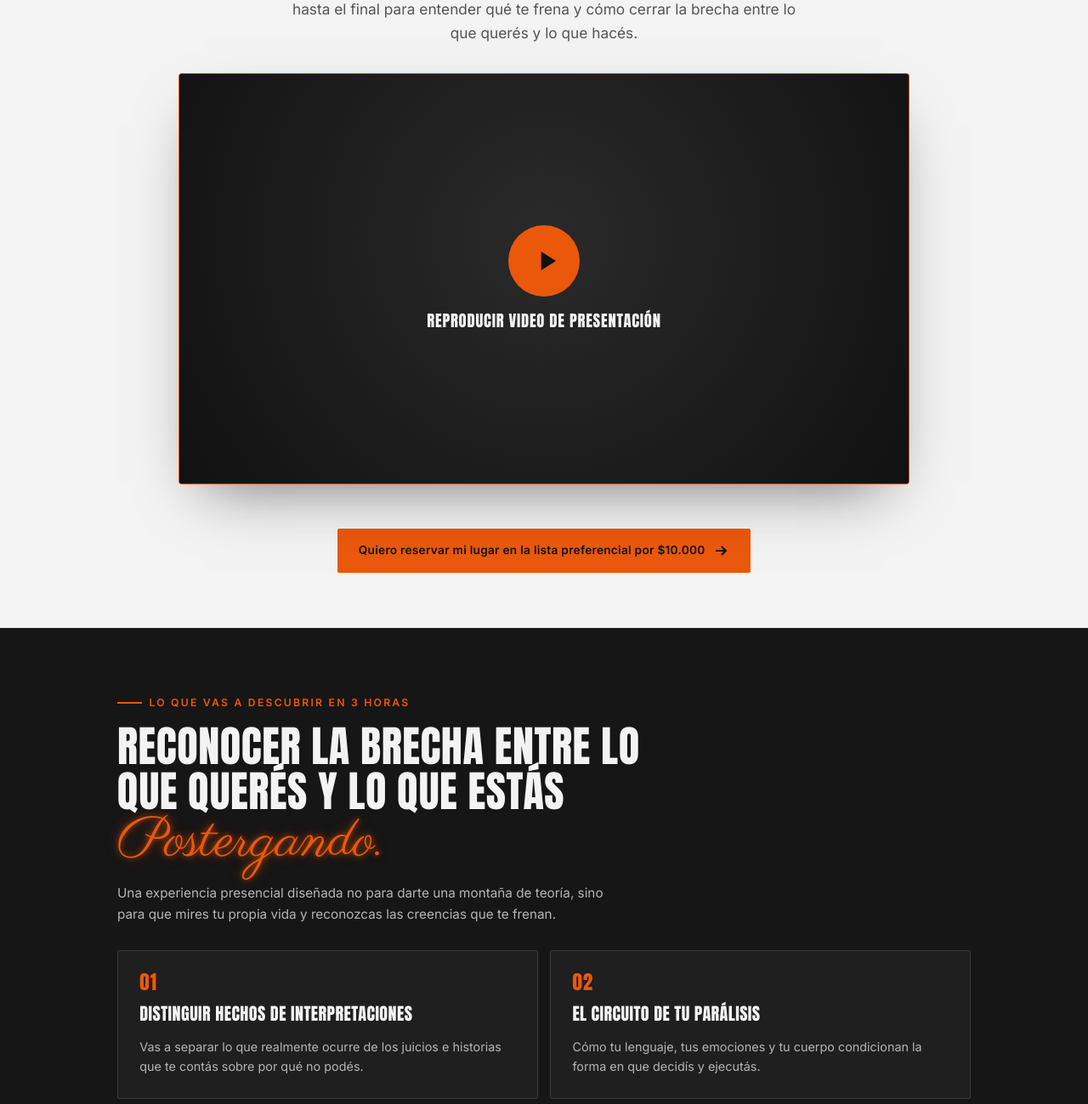
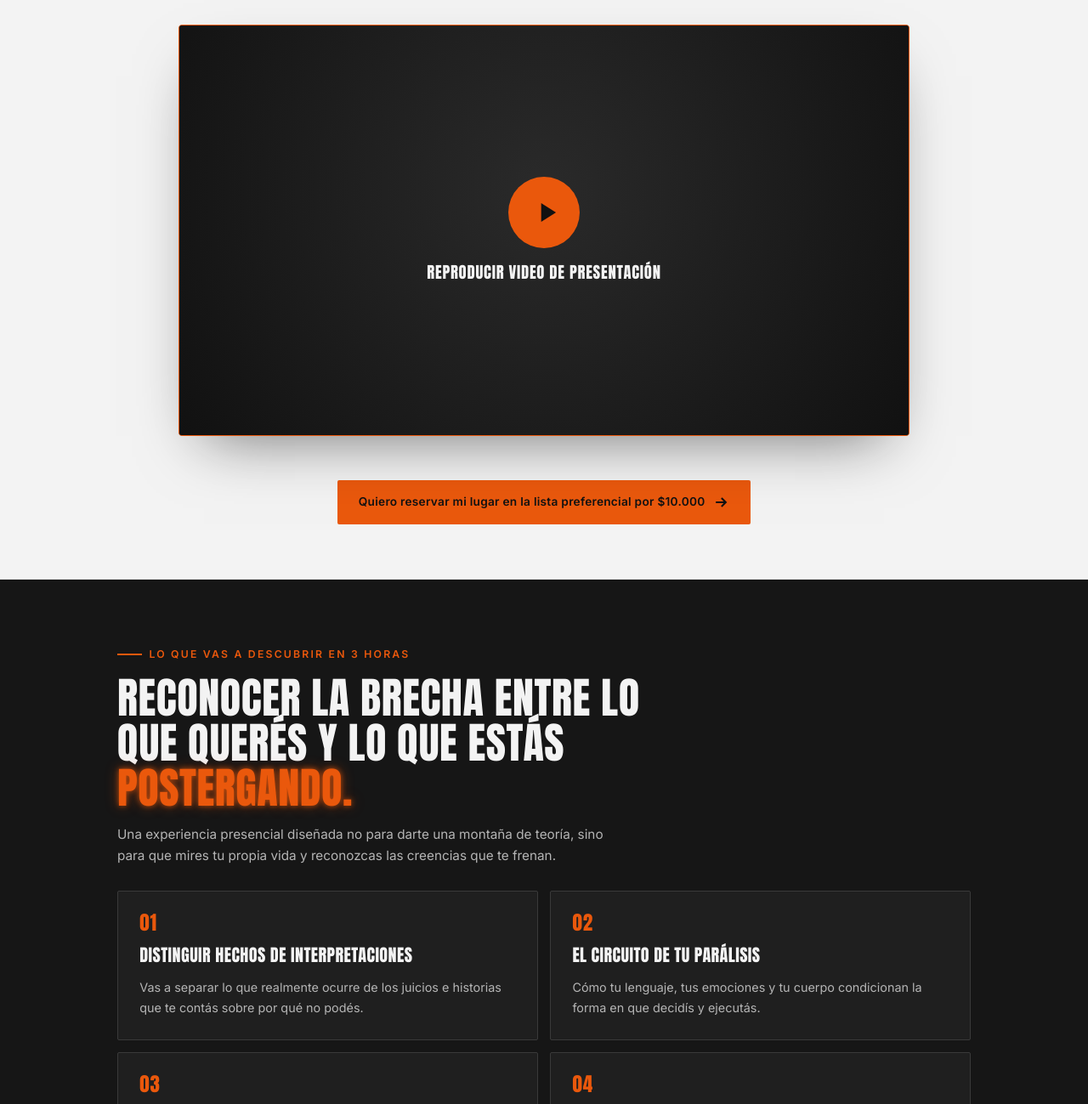
Before and after one commit to sinfrenos-pixel/landing, a plain HTML site: page index.html in a window 1280 px wide. Shown: the part 354-1653 px from the top of the page at 85% size. Drawn offline with Linux system fonts and the light colour scheme.

Commit message:
Update index.html

```diff
--- a/index.html
+++ b/index.html
@@ -47,7 +47,7 @@ p{margin:0 0 1rem;max-width:62ch}
 .badge b{display:block}
 /* band sections */
 .band{background:var(--band);color:var(--band-ink)}
-.band .eyebrow,.band .script{color:var(--accent)}
+.band .eyebrow,.band .script,.band .acc{color:var(--accent)}
 .band .muted{color:#b5b5b5}
 .big{font-family:var(--head);font-weight:400;font-size:clamp(1.5rem,3.6vw,2.2rem);line-height:1.25;max-width:30ch;letter-spacing:.02em}
 .quote{border-left:4px solid var(--accent);padding-left:1.25rem;margin:2rem 0}
@@ -119,7 +119,7 @@ footer{padding:2rem 0;font-size:.9rem;color:var(--muted)}
   <div class="wrap">
     <div class="eyebrow">Taller presencial exclusivo · 3 horas</div>
     <h1 id="titulo">Por qué seguir sumando cursos y libros es la verdadera razón por la que llevás +2 años <span class="acc">estancada.</span></h1>
-    <p class="sub">Dejá de actuar como una “coleccionista de conocimiento”. Mirá este video hasta el final para entender qué te frena y cómo cerrar la brecha entre lo que querés y lo que hacés.</p>
+    <p class="sub">Dejá de actuar como una “coleccionista de conocimiento”.</p>
     <div class="video" id="video"><button type="button" class="video-in" id="vin"><span class="play"><svg viewBox="0 0 24 24" fill="currentColor" aria-hidden="true" focusable="false"><path d="M8 5v14l11-7z"/></svg></span><span class="vlabel">Reproducir video de presentación</span></button></div>
     <p class="vnote" id="vnote" role="status"></p>
     <a class="btn" href="#reservar">Quiero reservar mi lugar en la lista preferencial por $10.000
@@ -130,7 +130,7 @@ footer{padding:2rem 0;font-size:.9rem;color:var(--muted)}
 <section class="band">
   <div class="wrap">
     <div class="eyebrow">Lo que vas a descubrir en 3 horas</div>
-    <h2 style="max-width:26ch">Reconocer la brecha entre lo que querés y lo que estás <span class="script">Postergando.</span></h2>
+    <h2 style="max-width:26ch">Reconocer la brecha entre lo que querés y lo que estás <span class="acc">postergando.</span></h2>
     <p class="muted">Una experiencia presencial diseñada no para darte una montaña de teoría, sino para que mires tu propia vida y reconozcas las creencias que te frenan.</p>
     <div class="grid c2 cards" role="list">
       <div class="card" role="listitem"><div class="num" aria-hidden="true"></div><h3>Distinguir hechos de interpretaciones</h3><p>Vas a separar lo que realmente ocurre de los juicios e historias que te contás sobre por qué no podés.</p></div>
@@ -172,7 +172,7 @@ footer{padding:2rem 0;font-size:.9rem;color:var(--muted)}
 
 <section class="band final" id="reservar">
   <div class="wrap">
-    <h2>Dejá de ser una espectadora de tu propio <span class="script">potencial.</span></h2>
+    <h2>Dejá de ser una espectadora de tu propio <span class="acc">potencial.</span></h2>
     <p class="muted">Podés seguir acumulando información en tu cuaderno y prometiéndote que “más adelante” será el momento perfecto. O podés regalarte 3 horas para entender qué te frena y poner en marcha lo que llevás 2 años postergando.</p>
     <!-- Reemplazá href="#reservar" por el link de pago o de inscripción -->
     <a class="btn" href="#reservar" style="margin-top:2rem">Reservar mi entrada al evento presencial · $10.000 ARS</a>
```
